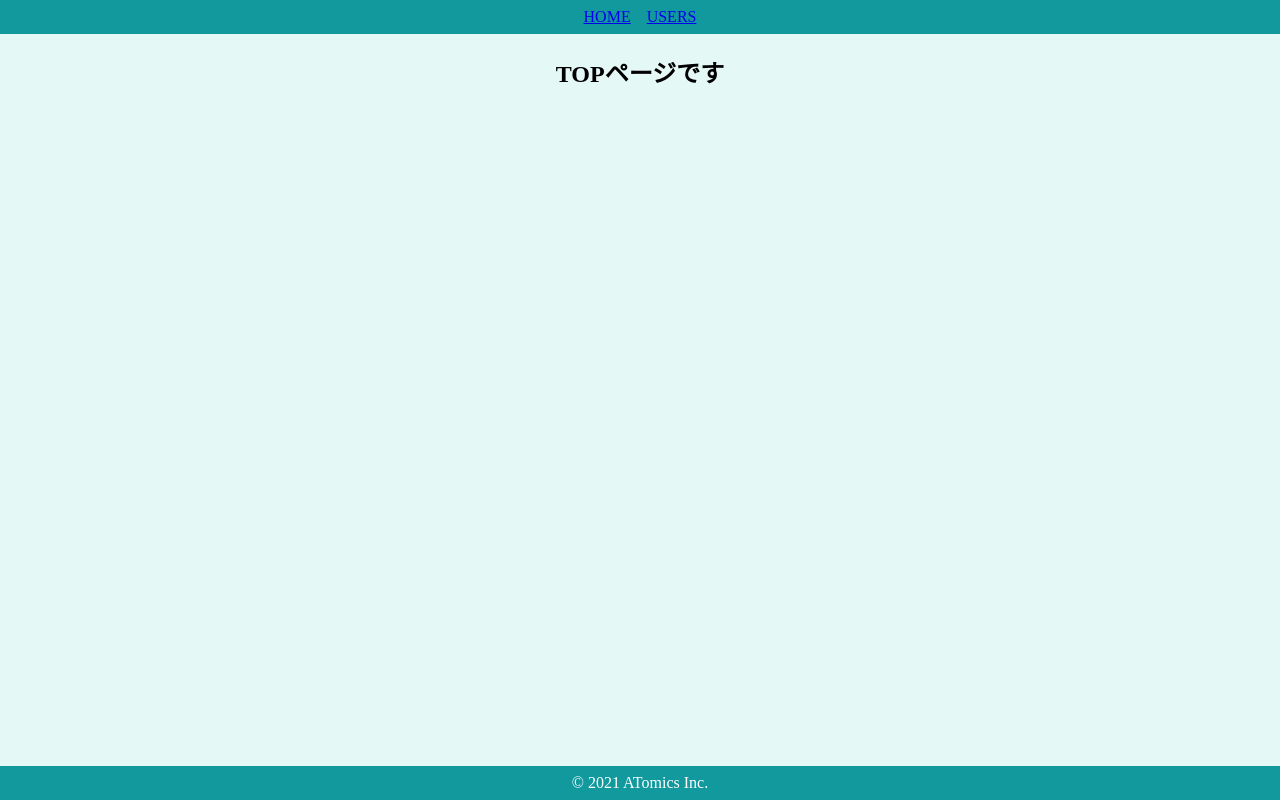
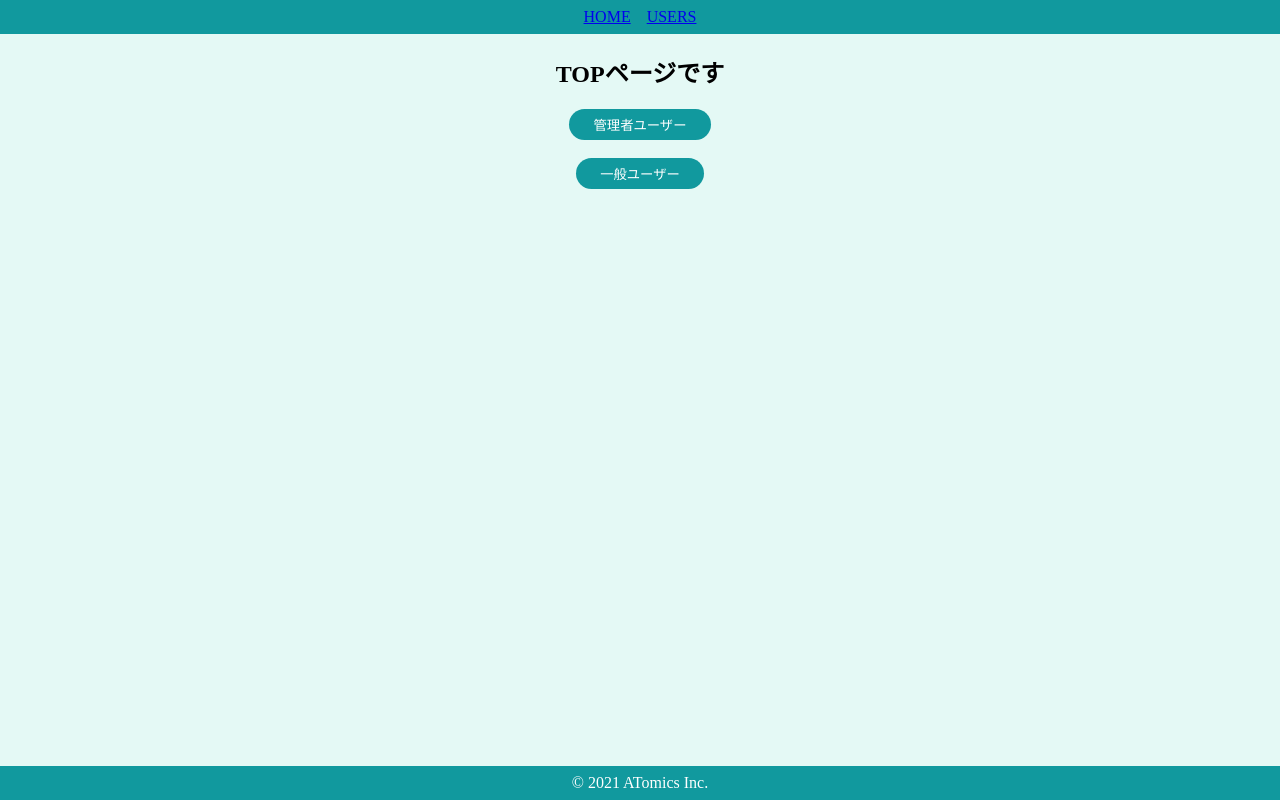
Before and after one commit to atagan-deb/Lesson-Atomic-Design, a React (Create React App) app: page / in a window 1280 px wide. Built offline with nearby package versions, Linux system fonts and the light colour scheme.

Commit message:
initial commit

```diff
--- a/src/components/atoms/button/SecondaryButton.jsx
+++ b/src/components/atoms/button/SecondaryButton.jsx
@@ -1,8 +1,8 @@
 import styled from "styled-components";
 import { BaseButton } from "./BaseButton";
 export const SecondaryButton = (props) => {
-  const { children } = props;
-  return <SButton>{children}</SButton>;
+  const { children, onClick } = props;
+  return <SButton onClick={onClick}>{children}</SButton>;
 };
 
 const SButton = styled(BaseButton)`
--- a/src/components/molecules/user/UserIconWithName.jsx
+++ b/src/components/molecules/user/UserIconWithName.jsx
@@ -1,11 +1,12 @@
 import styled from "styled-components";
 
 export const UserIconWithName = (props) => {
-  const { image, name } = props;
+  const { image, name, isAdmin } = props;
   return (
     <SContainer>
       <SImg height={160} width={160} src={image} alt={name} />
       <SName>{name}</SName>
+      {isAdmin && <SEdit>編集</SEdit>}
     </SContainer>
   );
 };
@@ -22,3 +23,8 @@ const SName = styled.p`
   margin: 0;
   color: #40514e;
 `;
+const SEdit = styled.span`
+  text-decoration: underline;
+  color: #aaa;
+  cursor: pointer;
+`;
--- a/src/components/organisms/user/UserCard.jsx
+++ b/src/components/organisms/user/UserCard.jsx
@@ -3,10 +3,10 @@ import { Card } from "../../atoms/card/card";
 import { UserIconWithName } from "../../molecules/user/UserIconWithName";
 
 export const UserCard = (props) => {
-  const { user } = props;
+  const { user, isAdmin } = props;
   return (
     <Card>
-      <UserIconWithName image={user.image} name={user.name} />
+      <UserIconWithName image={user.image} name={user.name} isAdmin={isAdmin} />
       <SDl>
         <dt>メール</dt>
         <dd>{user.email}</dd>
--- a/src/components/pages/Top.jsx
+++ b/src/components/pages/Top.jsx
@@ -1,9 +1,23 @@
+import React from "react";
 import styled from "styled-components";
+import { useHistory } from "react-router-dom";
+
+import { SecondaryButton } from "../atoms/button/SecondaryButton";
 
 export const Top = () => {
+  const history = useHistory();
+
+  const onClickAdmin = () =>
+    history.push({ pathname: "/users", state: { isAdmin: true } });
+  const onClickGeneral = () =>
+    history.push({ pathname: "/users", state: { isAdmin: false } });
   return (
     <SContainer>
       <h2>TOPページです</h2>
+      <SecondaryButton onClick={onClickAdmin}>管理者ユーザー</SecondaryButton>
+      <br />
+      <br />
+      <SecondaryButton onClick={onClickGeneral}>一般ユーザー</SecondaryButton>
     </SContainer>
   );
 };
--- a/src/components/pages/Users.jsx
+++ b/src/components/pages/Users.jsx
@@ -1,4 +1,7 @@
+import React from "react";
 import styled from "styled-components";
+import { useLocation } from "react-router-dom";
+
 import { SearchInput } from "../molecules/SearchInput";
 import { UserCard } from "../organisms/user/UserCard";
 
@@ -17,13 +20,15 @@ const users = [...Array(10).keys()].map((val) => {
 });
 
 export const Users = () => {
+  const { state } = useLocation();
+  const isAdmin = state ? state.isAdmin : false;
   return (
     <SContainer>
       <h2>ユーザー一覧</h2>
       <SearchInput />
       <SUserArea>
         {users.map((user) => (
-          <UserCard key={user.id} user={user} />
+          <UserCard key={user.id} user={user} isAdmin={isAdmin} />
         ))}
       </SUserArea>
     </SContainer>
```
